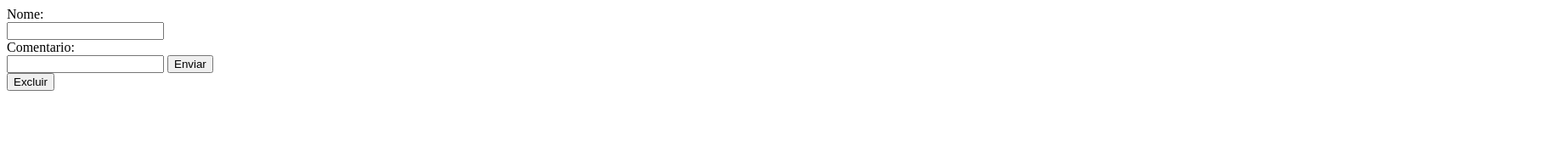
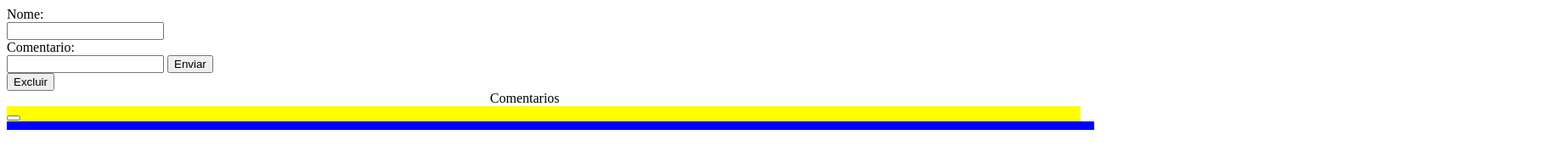
Before and after one commit to Luiz-Torre/TarefaDom, a plain HTML site: page index.html in a window 1280 px wide. Both pictures are taken after a click on the button "Enviar". Shown: the whole page at 85% size, 1841 px wide, since content can reach past the window. Drawn offline with Linux system fonts and the light colour scheme.

```diff
--- a/index.html
+++ b/index.html
@@ -1,5 +1,6 @@
 <!DOCTYPE html>
 <head>
+    <link rel="stylesheet" href="styles.css">
     <meta charset="UTF-8">
     <meta name="viewport" content="width=device-width, initial-scale=1.0">
     <script src="./script.js"></script>
@@ -17,7 +18,11 @@
     </form>
     <input type="button" onclick = "apagar()" value="Excluir">
 
-    <div id = "com"></div>
+    <div class="sessao_comentarios">Comentarios
+    </div>
+        <div id = "com">
+
+        </div>
 
 
 </body>
--- a/script.js
+++ b/script.js
@@ -1,16 +1,29 @@
 
 function enviar() {
-var ass = document.createElement('div');
-var ass2 = document.createElement('div');
-ass.className = 'ass';
-ass2.className = 'ass2';
-
-ass.appendChild(document.createTextNode(document.querySelector('#nome').value));
-ass.appendChild(ass2)
-ass.appendChild(document.createTextNode(document.querySelector('#coment').value));
+var comentario_unico = document.createElement('div');
+var apagar_comentario = document.createElement('button');
+var separador_dentro = document.createElement('div');
+comentario_unico.className = 'comentario_unico';
+separador_dentro.className = 'separador_dentro';
+apagar_comentario.id = 'apagar_comentario';
 
 
-document.getElementById('com').appendChild(ass);
+comentario_unico.appendChild(document.createTextNode(document.querySelector('#nome').value));
+
+apagar_comentario.onclick = function  () {
+    removeLinha(this)
+};
+
+
+comentario_unico.appendChild(apagar_comentario)
+
+comentario_unico.appendChild(separador_dentro)
+
+
+comentario_unico.appendChild(document.createTextNode(document.querySelector('#coment').value));
+
+
+document.getElementById('com').appendChild(comentario_unico);
 
 }
 
@@ -19,4 +32,12 @@ function apagar(){
     while (list.hasChildNodes()) {
     list.removeChild(list.firstChild);
 }
+
+
 }
+
+
+function removeLinha(element){
+    var el = element.closest('div');
+    el.outerHTML = '';
+      }
--- a/styles.css
+++ b/styles.css
@@ -0,0 +1,16 @@
+.comentario_unico {
+    background-color: yellow;
+    margin-bottom: 30px;
+}
+
+
+.separador_dentro{
+    background-color: blue;
+    width: 100vw;
+    height: 10px;
+}
+
+.sessao_comentarios{
+    position: relative;
+    left: 45%;
+}
```
